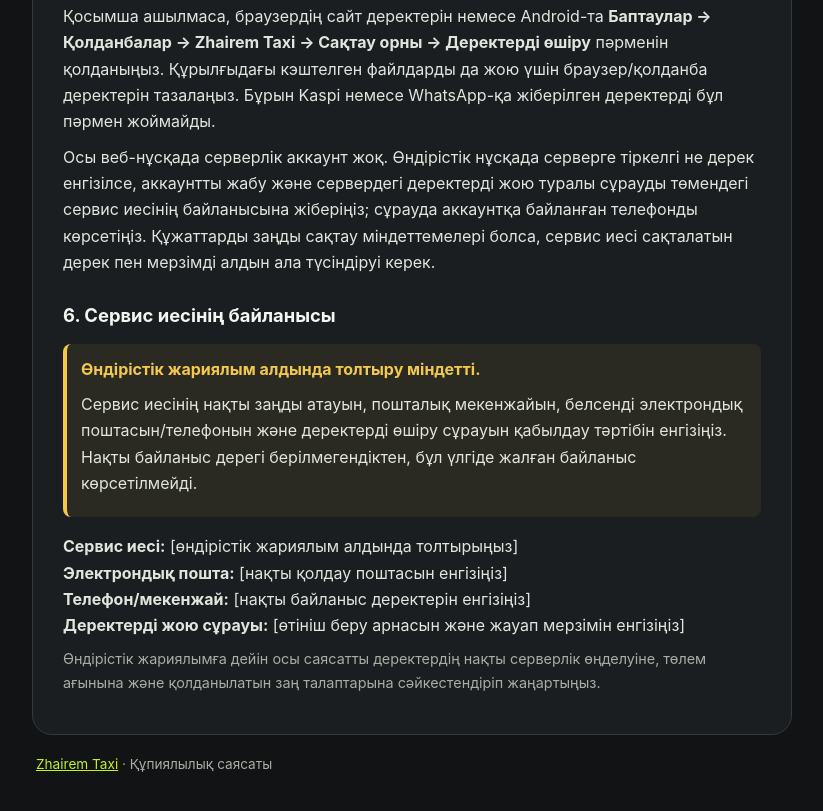
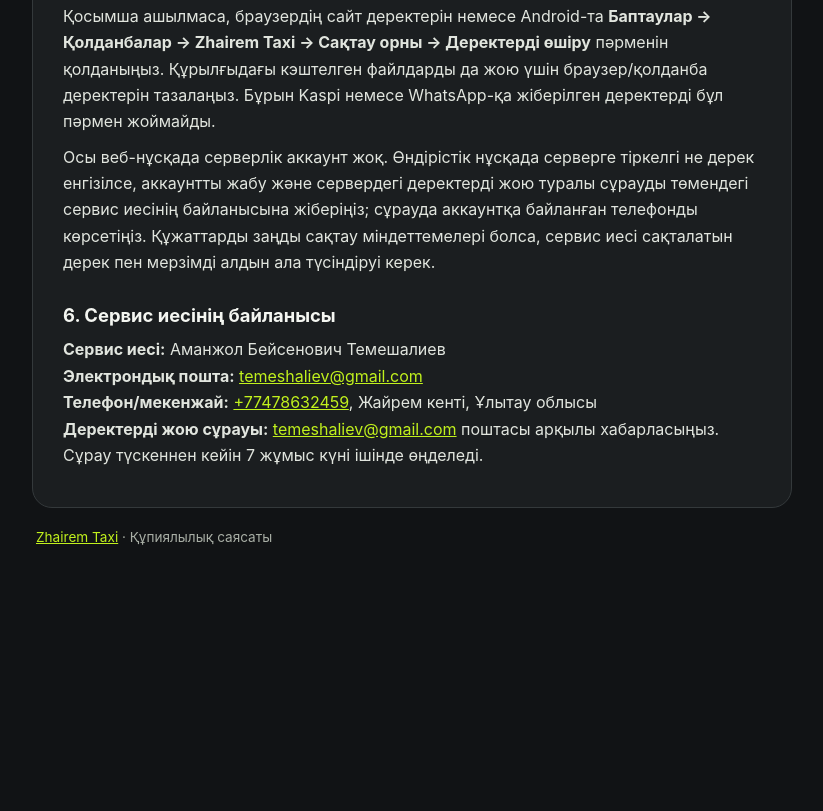
Before and after one commit to Aman88773/portfolio-is-available, a website: page taxi/privacy.html in a window 1280 px wide. Shown: the part 2076-2887 px from the top of the page, without its empty margins (228-1051 px from the left). After the commit the page ends 2681 px from the top, so only its background shows below. Drawn offline with Linux system fonts and the light colour scheme.

Commit message:
Update privacy policy owner contacts
Co-authored-by: Copilot <223556219+Copilot@users.noreply.github.com>

```diff
--- a/taxi/privacy.html
+++ b/taxi/privacy.html
@@ -10,7 +10,7 @@
     :root {
       color-scheme: dark;
       --bg:#111315; --surface:#1b1e20; --text:#f4f6f1; --muted:#a8aea5;
-      --accent:#c1f11d; --line:#34393b; --warn:#f2c94c;
+      --accent:#c1f11d; --line:#34393b;
       font-family:Inter,system-ui,-apple-system,"Segoe UI",sans-serif;
     }
     * { box-sizing:border-box; }
@@ -31,8 +31,6 @@
     p { margin:.55rem 0; }
     .muted,.updated { color:var(--muted); font-size:.9rem; }
     .content { margin-top:14px; }
-    .callout { margin:16px 0; border-left:4px solid var(--warn); border-radius:8px; background:#f2c94c12; padding:12px 14px; }
-    .callout strong { color:var(--warn); }
     .price { color:var(--accent); font-weight:900; }
     .contact { overflow-wrap:anywhere; }
     footer { padding:18px 4px 0; color:var(--muted); font-size:.85rem; }
@@ -80,15 +78,10 @@
       <p>Осы веб-нұсқада серверлік аккаунт жоқ. Өндірістік нұсқада серверге тіркелгі не дерек енгізілсе, аккаунтты жабу және сервердегі деректерді жою туралы сұрауды төмендегі сервис иесінің байланысына жіберіңіз; сұрауда аккаунтқа байланған телефонды көрсетіңіз. Құжаттарды заңды сақтау міндеттемелері болса, сервис иесі сақталатын дерек пен мерзімді алдын ала түсіндіруі керек.</p>
 
       <h2>6. Сервис иесінің байланысы</h2>
-      <div class="callout">
-        <strong>Өндірістік жариялым алдында толтыру міндетті.</strong>
-        <p>Сервис иесінің нақты заңды атауын, пошталық мекенжайын, белсенді электрондық поштасын/телефонын және деректерді өшіру сұрауын қабылдау тәртібін енгізіңіз. Нақты байланыс дерегі берілмегендіктен, бұл үлгіде жалған байланыс көрсетілмейді.</p>
-      </div>
-      <p class="contact"><strong>Сервис иесі:</strong> [өндірістік жариялым алдында толтырыңыз]<br>
-      <strong>Электрондық пошта:</strong> [нақты қолдау поштасын енгізіңіз]<br>
-      <strong>Телефон/мекенжай:</strong> [нақты байланыс деректерін енгізіңіз]<br>
-      <strong>Деректерді жою сұрауы:</strong> [өтініш беру арнасын және жауап мерзімін енгізіңіз]</p>
-      <p class="muted">Өндірістік жариялымға дейін осы саясатты деректердің нақты серверлік өңделуіне, төлем ағынына және қолданылатын заң талаптарына сәйкестендіріп жаңартыңыз.</p>
+      <p class="contact"><strong>Сервис иесі:</strong> Аманжол Бейсенович Темешалиев<br>
+      <strong>Электрондық пошта:</strong> <a href="mailto:temeshaliev@gmail.com">temeshaliev@gmail.com</a><br>
+      <strong>Телефон/мекенжай:</strong> <a href="tel:+77478632459">+77478632459</a>, Жайрем кенті, Ұлытау облысы<br>
+      <strong>Деректерді жою сұрауы:</strong> <a href="mailto:temeshaliev@gmail.com">temeshaliev@gmail.com</a> поштасы арқылы хабарласыңыз. Сұрау түскеннен кейін 7 жұмыс күні ішінде өңделеді.</p>
     </article>
     <footer><a href="./index.html">Zhairem Taxi</a> · Құпиялылық саясаты</footer>
   </main>
```
